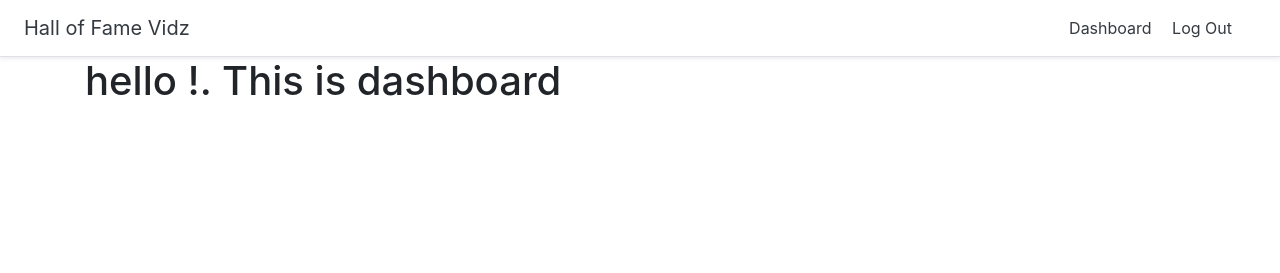
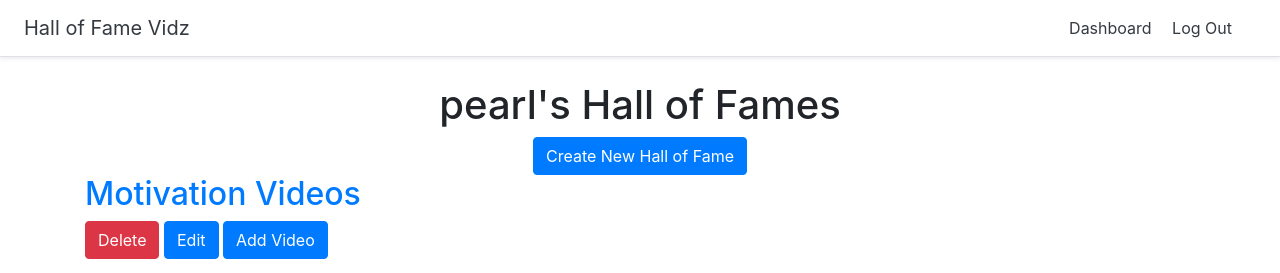
Before and after one commit to Pearl-15/VideoCollections, a Django app: page /dashboard in a window 1280 px wide. Shown: the top 273 px of the page. Before the commit the page ends 96 px from the top, so only its background shows below. Run offline with Django 4.2, Linux system fonts and the light colour scheme; a user stored in the database is signed in; data comes from the database, SQL or seed files in the repository; both versions use the stored data as it was after the commit; some libraries are stand-ins or nearby versions.

Commit message:
added features to dashboard

```diff
--- a/halls/templates/halls/base.html
+++ b/halls/templates/halls/base.html
@@ -16,7 +16,7 @@
     <h5 class="my-0 mr-md-auto font-weight-normal"><a href="{% url 'home' %}" class="text-dark">Hall of Fame Vidz</a></h5>
     <nav class="my-2 my-md-0 mr-md-3">
       {% if user.is_authenticated %}
-      <a class="p-2 text-dark" href="#">Dashboard</a>
+      <a class="p-2 text-dark" href="{% url 'dashboard' %}">Dashboard</a>
       <a class="p-2 text-dark" href="{% url 'logout' %}">Log Out</a>
       {% else %}
       <a class="p-2 text-dark" href="{% url 'login' %}">Log In</a>
--- a/halls/templates/halls/dashboard.html
+++ b/halls/templates/halls/dashboard.html
@@ -2,6 +2,36 @@
 {% load static %}
 {% block content %}
 <div class="container">
-    <h1>hello !. This is dashboard</h1>
+    <div class="text-center">
+        <br>
+        <h1>{{user.username}}'s Hall of Fames</h1>
+        <a href="{% url 'create_hall' %}" class="btn btn-primary">Create New Hall of Fame </a>
+    </div>
+
+
+        {% for hall in halls %}
+        <h2><a href="{% url 'detail_hall' hall.id %}">{{ hall.title }}</a></h2>
+        <a href="{% url 'delete_hall' hall.id %}" class="btn btn-danger">Delete</a>
+        <a href="{% url 'update_hall' hall.id %}" class="btn btn-primary">Edit</a>
+        <a href="{% url 'add_video' hall.id %}" class="btn btn-primary">Add Video</a>
+
+        {% comment %} get all the videos from each hall {% endcomment %}
+        <div class="row">
+            {% for video in hall.video_set.all %}
+            <div class="col-md-4 mt-3">
+                <div class="card mb-4 shadow-sm">
+                    <iframe width="100%" height="225" src="https://www.youtube.com/embed/{{ video.youtube_id}}" title="YouTube video player" frameborder="0" allow="accelerometer; autoplay; clipboard-write; encrypted-media; gyroscope; picture-in-picture; web-share" allowfullscreen></iframe>
+                    <div class="card-body">
+                        <p class="card-text">{{ video.title}}</p>
+                    </div>
+                </div>
+            </div>
+        {% endfor %}
+
+        </div>
+
+        {% endfor %}
+
+
 </div>
 {% endblock %}
--- a/halls/views.py
+++ b/halls/views.py
@@ -19,7 +19,11 @@ def home(request):
 
 #dashboard
 def dashboard(request):
-    return render(request,'halls/dashboard.html')
+
+    halls = Hall.objects.filter(user=request.user)#get the halls from current user
+
+
+    return render(request,'halls/dashboard.html',{'halls':halls})
 
 #add video (one method can do both GET and POST , default is GET, only put condtion == POST, will do the POST portion)
 def add_video(request,pk):
@@ -107,7 +111,7 @@ class CreateHall(generic.CreateView):
     def form_valid(self, form):
         form.instance.user = self.request.user  #get the user
         super(CreateHall,self).form_valid(form) #if it is a valid user, admin can check which user create which hall object
-        return redirect('home') #return home
+        return redirect('dashboard') #return home
 
 #class based view for DetailHall - R
 class DetailHall(generic.DeleteView):
```
Also changed, not shown: halls/templates/halls/create_hall.html (+9 -1 lines), halls/templates/halls/detail_hall.html (+25 -0 lines), halls/templates/halls/update_hall.html (+13 -2 lines), db.sqlite3.
